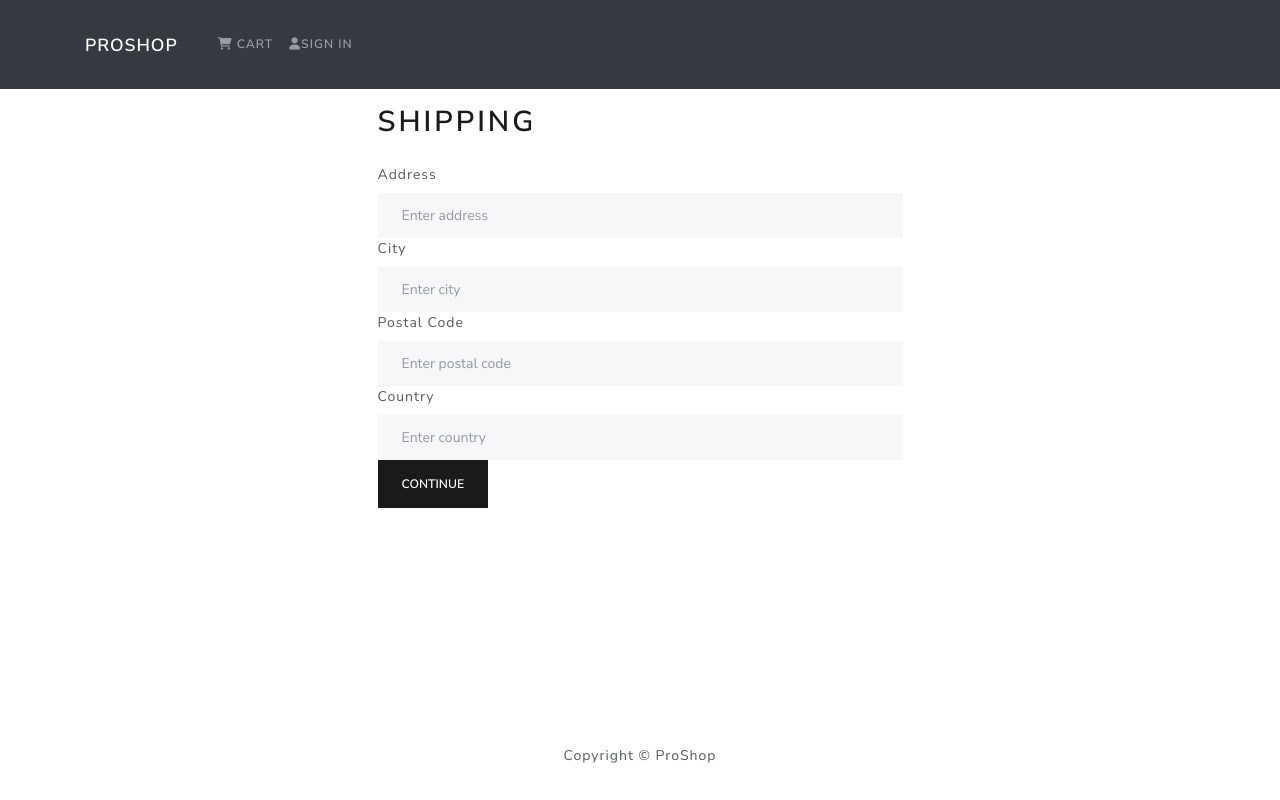
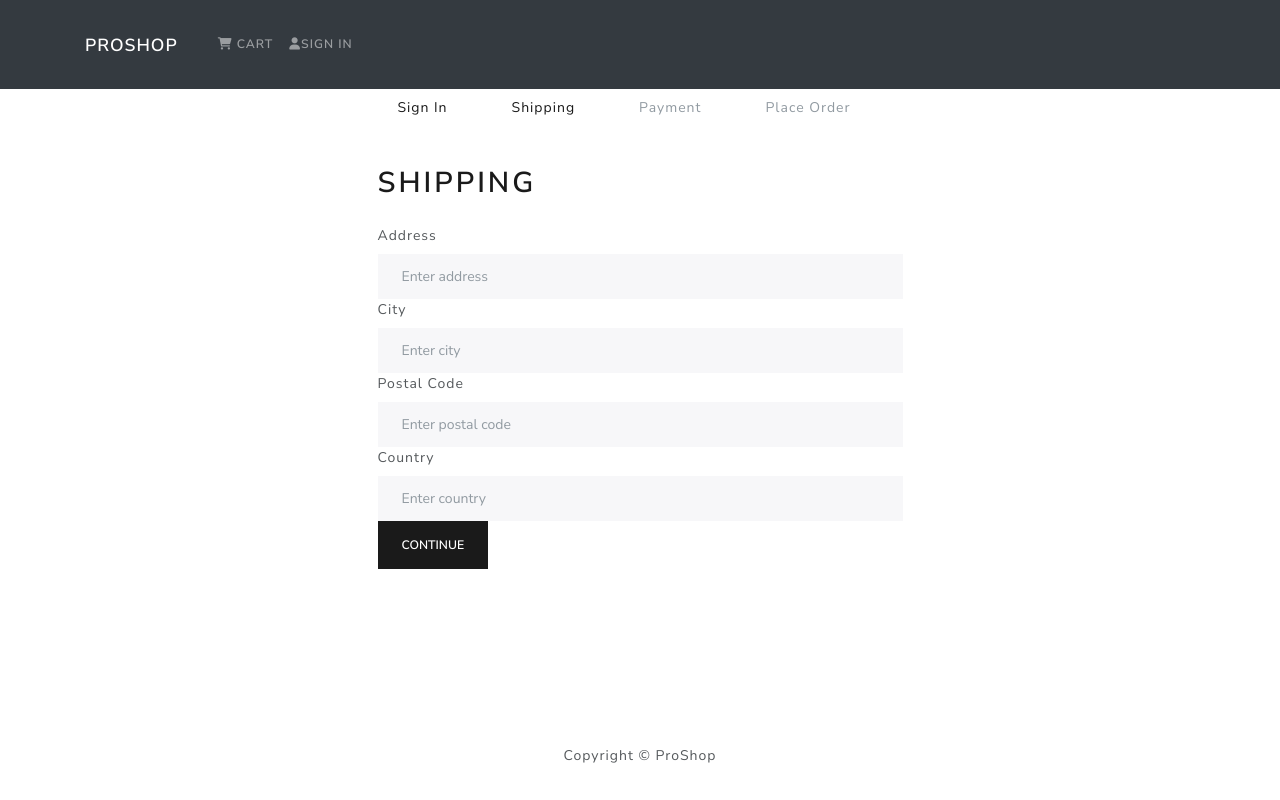
Before and after one commit to gwolf97/ProShop, a React (Create React App) app in the folder frontend/: page /shipping in a window 1280 px wide. Built offline with nearby package versions, Linux system fonts and the light colour scheme.

Commit message:
Checkout steps component

```diff
--- /dev/null
+++ b/frontend/src/components/CheckoutSteps.jsx
@@ -0,0 +1,51 @@
+import React from 'react'
+import { Nav } from 'react-bootstrap'
+import { LinkContainer } from 'react-router-bootstrap'
+
+const CheckoutSteps = ({step1, step2, step3, step4}) => {
+  return (
+    <Nav className="justify-content-center mb-4">
+        <Nav.Item>
+            {step1 ? (
+                <LinkContainer to="/login">
+                    <Nav.Link>Sign In</Nav.Link>
+                </LinkContainer>
+            ) : (
+            <Nav.Link disabled>Sing In</Nav.Link>
+            )}
+        </Nav.Item>
+
+        <Nav.Item>
+            {step2 ? (
+                <LinkContainer to="/shipping">
+                    <Nav.Link>Shipping</Nav.Link>
+                </LinkContainer>
+            ) : (
+            <Nav.Link disabled>Shipping</Nav.Link>
+            )}
+        </Nav.Item>
+
+        <Nav.Item>
+            {step3 ? (
+                <LinkContainer to="/payment">
+                    <Nav.Link>Payment</Nav.Link>
+                </LinkContainer>
+            ) : (
+            <Nav.Link disabled>Payment</Nav.Link>
+            )}
+        </Nav.Item>
+
+        <Nav.Item>
+            {step4 ? (
+                <LinkContainer to="/placeorder">
+                    <Nav.Link>Place Order</Nav.Link>
+                </LinkContainer>
+            ) : (
+            <Nav.Link disabled>Place Order</Nav.Link>
+            )}
+        </Nav.Item>
+    </Nav>
+  )
+}
+
+export default CheckoutSteps
--- a/frontend/src/screens/ShippingScreen.jsx
+++ b/frontend/src/screens/ShippingScreen.jsx
@@ -4,6 +4,7 @@
 import { useDispatch, useSelector } from 'react-redux'
 import FormContainer from '../components/FormContainer'
 import { saveShippingAddress } from '../actions/cartActions'
+import CheckoutSteps from '../components/CheckoutSteps'
 
 const ShippingScreen = () => {
 
@@ -27,6 +28,7 @@
 
   return (
     <FormContainer>
+        <CheckoutSteps step1 step2/>
         <h1>Shipping</h1>
         <Form onSubmit={submitHandler}>
         <Form.Group controlId="address">
```
